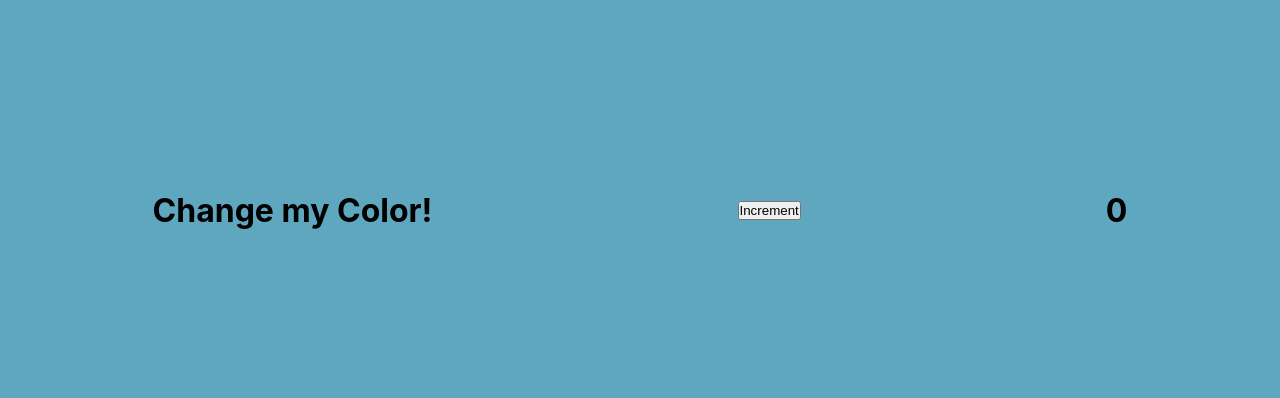
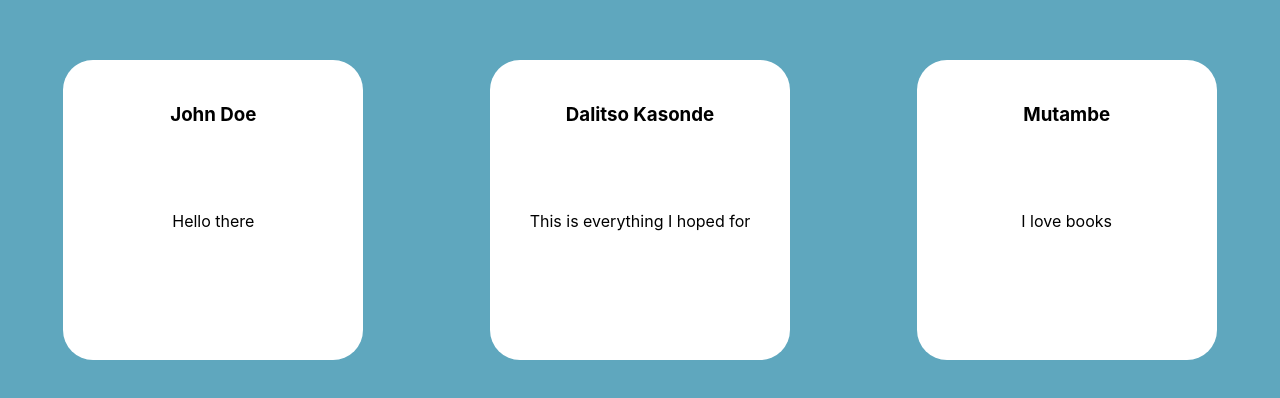
Before and after one commit to Delightfully-Nerdy/react-intro, a React (Create React App) app: page / in a window 1280 px wide. Shown: the part 190-588 px from the top of the page. Built offline with nearby package versions, Linux system fonts and the light colour scheme.

Commit message:
final commit

```diff
--- a/src/App.js
+++ b/src/App.js
@@ -2,20 +2,17 @@ import React, {useState} from "react";
 import Tweet from "./Tweet";
 
 function App() {
-
-  const [isRed, setRed] = useState(false);
-  const [count, setCount] = useState(0);
-
-  const increment = () => {
-    setCount(count + 1);
-    setRed(!isRed);
-  };
+  const [users, setUsers] = useState([
+    {name: "John Doe", message: "Hello there"},
+    {name: "Dalitso Kasonde", message: "This is everything I hoped for"},
+    {name: "Mutambe", message: "I love books"},
+  ])
 
   return (
     <div className="app">
-      <h1 className={ isRed ? "red" : ""}>Change my Color!</h1>
-      <button onClick={increment}>Increment</button>
-      <h1>{count}</h1>
+      {users.map(user =>(
+        <Tweet name={user.name} message={user.message}/>
+      ))}
     </div>
   );
 }
```
